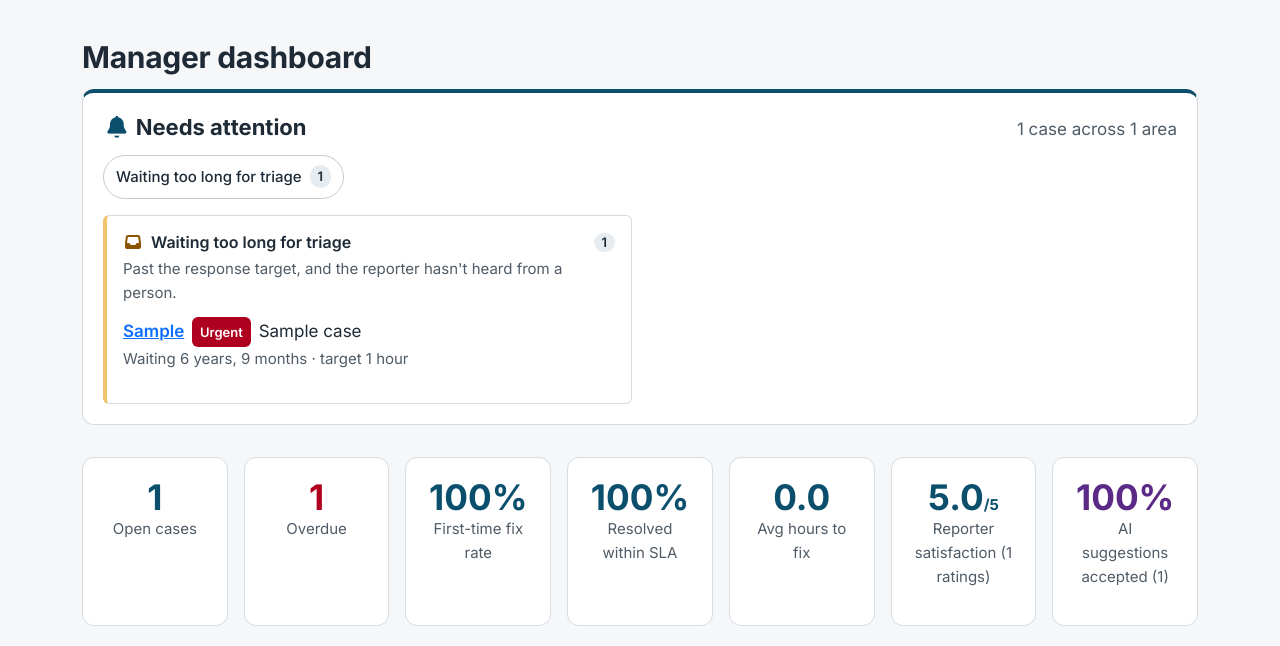
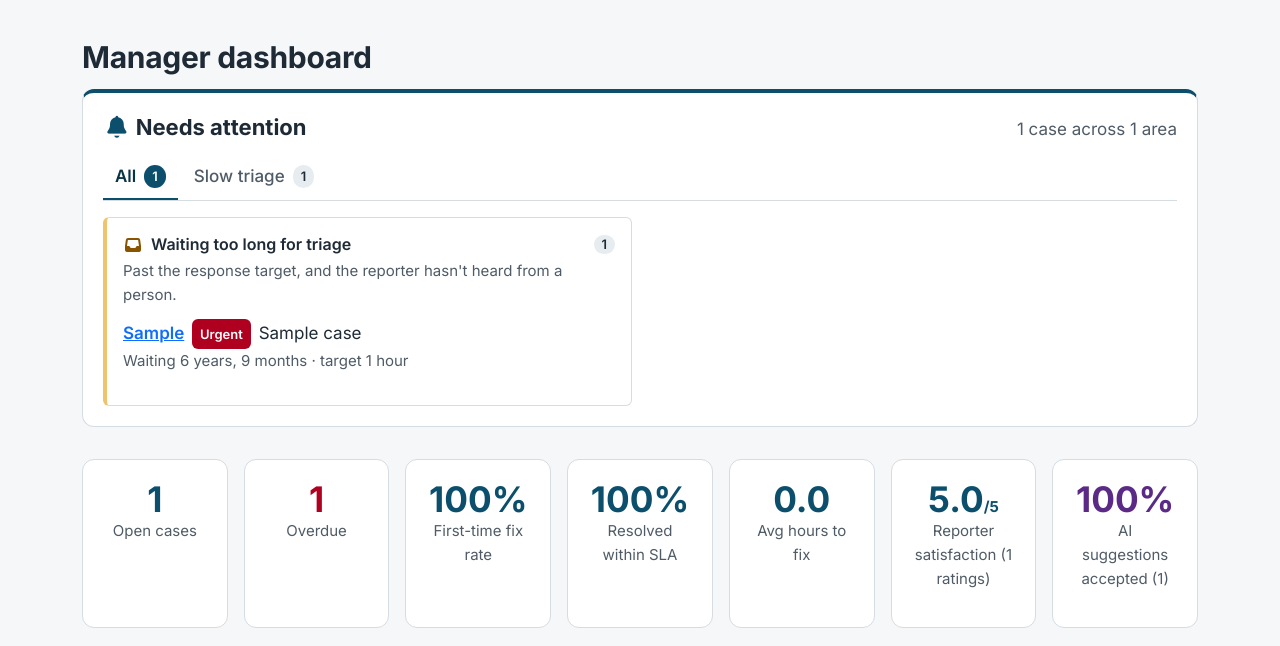
Before and after one commit to ctr-code/fix-it-at-work, a Django app: page /dashboard/ in a window 1280 px wide. Shown: the part 65-711 px from the top of the page. Run offline with Django 5.2, Linux system fonts and the light colour scheme; a user stored in the database is signed in; tables that the repository leaves empty hold one stand-in row (values such as "Sample post"); some libraries are stand-ins or nearby versions.

Commit message:
Show the Needs attention groups in tabs on the dashboard
The groups now sit under tabs (All, Overdue, Due soon, No officer, Slow
triage, No reply yet, Unhappy reporters) with counts. All shows every
group with its five worst cases and a Show all button; a group's tab
shows only that group, full width, with every case. The tabs work with
arrow keys, remember the last choice, and become a button grid on
narrower screens.

Co-Authored-By: Claude Opus 5.5 <noreply@anthropic.com>

```diff
--- a/cases/templates/cases/dashboard.html
+++ b/cases/templates/cases/dashboard.html
@@ -16,18 +16,31 @@
             {% if attention %}<p class="mb-0 text-muted">{{ attention_total }} case{{ attention_total|pluralize }} across {{ attention|length }} area{{ attention|length|pluralize }}</p>{% endif %}
         </div>
         {% if attention %}
-        <ul class="attention-jump" aria-label="Jump to an area">
-            {% for g in attention %}<li><a href="#attention-{{ g.key }}" class="attention-chip tone-{{ g.key }}">{{ g.title }} <span class="tab-count">{{ g.total }}</span></a></li>{% endfor %}
+        {% comment %}
+        Tabs: "All" shows every group with its five worst cases; a group's own tab shows only that group, with
+        every case in it (static/js/attention-tabs.js). Without the script, all groups and all cases show.
+        {% endcomment %}
+        <ul class="nav nav-tabs queue-tabs attention-tabs" role="tablist" aria-label="Show" data-attention-tabs hidden>
+            <li class="nav-item" role="presentation">
+                <button type="button" class="nav-link active" role="tab" id="attention-tab-all" aria-selected="true"
+                        aria-controls="attention-groups" data-attention-tab="all">All <span class="tab-count">{{ attention_total }}</span></button>
+            </li>
+            {% for g in attention %}
+            <li class="nav-item" role="presentation">
+                <button type="button" class="nav-link" role="tab" id="attention-tab-{{ g.key }}" aria-selected="false" tabindex="-1"
+                        aria-controls="attention-groups" data-attention-tab="{{ g.key }}">{{ g.tab }} <span class="tab-count">{{ g.total }}</span></button>
+            </li>
+            {% endfor %}
         </ul>
-        <div class="row g-3">
+        <div class="row g-3" id="attention-groups" role="tabpanel" aria-labelledby="attention-tab-all" data-attention-groups>
             {% for g in attention %}
-            <div class="col-lg-6">
+            <div class="col-lg-6 attention-col" data-attention-group="{{ g.key }}">
                 <section class="attention-group tone-{{ g.key }}" id="attention-{{ g.key }}" aria-labelledby="attention-{{ g.key }}-title">
                     <h3 class="attention-group-title" id="attention-{{ g.key }}-title"><i class="fa-solid {{ g.icon }}" aria-hidden="true"></i> {{ g.title }} <span class="tab-count">{{ g.total }}</span></h3>
                     <p class="attention-help">{{ g.help }}</p>
                     <ul class="attention-list">
                         {% for c, note in g.items %}
-                        <li>
+                        <li{% if forloop.counter > attention_shown %} data-attention-extra{% endif %}>
                             <a href="{% url 'case_detail' c.reference %}" class="fw-semibold">{{ c.reference }}</a>
                             {% if c.priority %}{% include "cases/_pri.html" with p=c.priority %}{% endif %}
                             <span class="attention-title">{{ c.title }}</span>
@@ -36,7 +49,7 @@
                         {% endfor %}
                     </ul>
                     {% if g.more %}
-                    <a class="small fw-semibold" href="{% url 'triage_queue' %}{% if g.key == 'slow-triage' %}#triage{% elif g.key == 'slow-reply' %}#reply{% elif g.key == 'unhappy' %}#unhappy{% else %}#teams{% endif %}">and {{ g.more }} more in the Case queue <i class="fa-solid fa-arrow-right" aria-hidden="true"></i></a>
+                    <button type="button" class="btn btn-link btn-sm p-0 fw-semibold" data-attention-show="{{ g.key }}" hidden>Show all {{ g.total }} <i class="fa-solid fa-arrow-right" aria-hidden="true"></i></button>
                     {% endif %}
                 </section>
             </div>
@@ -137,4 +150,5 @@
 {% block extra_body %}
 {{ trend_chart|json_script:"trend-data" }}
 <script src="{% static 'js/trend-chart.js' %}"></script>
+<script src="{% static 'js/attention-tabs.js' %}"></script>
 {% endblock extra_body %}
--- a/cases/views.py
+++ b/cases/views.py
@@ -545,7 +545,7 @@ def _dashboard_stats():
 
 DUE_SOON = timedelta(hours=24)
 REPLY_WAIT = timedelta(hours=24)
-ATTENTION_SHOWN = 5  # rows shown in each group; the rest are counted
+ATTENTION_SHOWN = 5  # rows each group shows under "All"; its own tab shows every case
 
 
 def _who(c):
@@ -586,19 +586,21 @@ def _needs_attention(now):
                for c in _unhappy_reporters()]
 
     groups = [
-        ('overdue', 'Overdue', 'Past the date we promised the reporter.', 'fa-clock', overdue),
-        ('due-soon', 'Due in the next 24 hours', 'Check these are on track.', 'fa-hourglass-half', due_soon),
-        ('no-officer', 'Urgent or unsafe, no officer', 'Nobody has been sent yet.', 'fa-user-slash', no_officer),
-        ('slow-triage', 'Waiting too long for triage', "Past the response target, and the reporter hasn't heard from a person.",
-         'fa-inbox', slow_triage),
-        ('slow-reply', 'Fixed, no reply after a day', 'The outcome letter is still waiting for approval.',
+        ('overdue', 'Overdue', 'Overdue', 'Past the date we promised the reporter.', 'fa-clock', overdue),
+        ('due-soon', 'Due soon', 'Due in the next 24 hours', 'Check these are on track.', 'fa-hourglass-half',
+         due_soon),
+        ('no-officer', 'No officer', 'Urgent or unsafe, no officer', 'Nobody has been sent yet.', 'fa-user-slash',
+         no_officer),
+        ('slow-triage', 'Slow triage', 'Waiting too long for triage',
+         "Past the response target, and the reporter hasn't heard from a person.", 'fa-inbox', slow_triage),
+        ('slow-reply', 'No reply yet', 'Fixed, no reply after a day', 'The outcome letter is still waiting for approval.',
          'fa-envelope', slow_reply),
-        ('unhappy', 'Unhappy reporters', 'Rated the fix 2/5 or lower in the last four weeks.', 'fa-face-frown', unhappy),
+        ('unhappy', 'Unhappy reporters', 'Unhappy reporters', 'Rated the fix 2/5 or lower in the last four weeks.',
+         'fa-face-frown', unhappy),
     ]
-    return [{'key': key, 'title': title, 'help': help_text, 'icon': icon, 'total': len(items),
-             'items': items[:ATTENTION_SHOWN], 'more': max(len(items) - ATTENTION_SHOWN, 0),
-             'case_ids': {c.pk for c, _ in items}}
-            for key, title, help_text, icon, items in groups if items]
+    return [{'key': key, 'tab': tab, 'title': title, 'help': help_text, 'icon': icon, 'total': len(items),
+             'items': items, 'more': max(len(items) - ATTENTION_SHOWN, 0), 'case_ids': {c.pk for c, _ in items}}
+            for key, tab, title, help_text, icon, items in groups if items]
 
 
 TREND_WEEKS = 8
@@ -709,7 +711,7 @@ def dashboard(request):
     ctx.update({'teams': teams, 'categories': categories, 'max_cat': max_cat,
                 'trends': trends,
                 'trend_chart': {'weeks': trends['weeks'], 'stages': trends['stages']},
-                'attention': attention, 'attention_total': len(set().union(*(g['case_ids'] for g in attention)))})
+                'attention': attention, 'attention_shown': ATTENTION_SHOWN, 'attention_total': len(set().union(*(g['case_ids'] for g in attention)))})
     return render(request, 'cases/dashboard.html', ctx)
 
 
--- a/static/css/style.css
+++ b/static/css/style.css
@@ -593,9 +593,6 @@ main { margin-bottom: var(--space-10); }
 .attention { border-top: 4px solid var(--brand); }
 .attention-head { display: flex; flex-wrap: wrap; align-items: baseline; justify-content: space-between; gap: var(--space-2) var(--space-4); }
 .attention-head h2 i { color: var(--brand); }
-.attention-jump { display: flex; flex-wrap: wrap; gap: var(--space-2); margin: var(--space-3) 0 var(--space-4); padding: 0; list-style: none; }
-.attention-chip { display: inline-flex; align-items: center; gap: var(--space-2); min-height: var(--control-height); padding: var(--space-1) var(--space-3); border: var(--border-width) solid var(--border-control); border-radius: var(--radius-pill); background: var(--white); color: var(--ink); font-size: var(--fs-small); font-weight: var(--fw-medium); text-decoration: none; }
-.attention-chip:hover { border-color: var(--brand); color: var(--brand-dark); }
 .attention-group { height: 100%; padding: var(--space-4); border: var(--border-width) solid var(--border); border-left: 4px solid var(--warning-border); border-radius: var(--radius-md); background: var(--white); scroll-margin-top: calc(var(--nav-offset) + var(--space-4)); }
 .attention-group.tone-overdue, .attention-group.tone-no-officer { border-left-color: var(--urgent); }
 .attention-group-title { display: flex; align-items: center; gap: var(--space-2); margin: 0 0 var(--space-1); font-size: var(--fs-label); font-weight: var(--fw-semibold); }
@@ -608,7 +605,6 @@ main { margin-bottom: var(--space-10); }
 .attention-list li:first-child { border-top: 0; padding-top: 0; }
 .attention-title { flex: 1 1 12rem; min-width: 0; }
 .attention-note { flex-basis: 100%; font-size: var(--fs-small); color: var(--muted); }
-.attention-chip.tone-overdue, .attention-chip.tone-no-officer { border-color: var(--urgent-border); }
 
 /* Dashboard trend charts (static/js/trend-chart.js draws the weekly columns) */
 .chart-legend { display: flex; flex-wrap: wrap; gap: var(--space-1) var(--space-4); margin: 0 0 var(--space-2); padding: 0; list-style: none; font-size: var(--fs-small); color: var(--ink); }
@@ -655,3 +651,17 @@ main { margin-bottom: var(--space-10); }
 .locate-status.is-ok { color: var(--ink); }
 .locate-status.is-error { color: var(--urgent); }
 .map-link { white-space: nowrap; }
+
+/* Needs attention tabs (static/js/attention-tabs.js). Reuses the Case queue tab look; there are seven,
+   so on phones and tablets they become a grid of buttons. */
+.attention-tabs { margin-top: var(--space-3); }
+@media (min-width: 1200px) { .attention-tabs.queue-tabs .nav-link { padding-left: var(--space-3); padding-right: var(--space-3); } }
+/* Below 1200px the seven tabs don't fit in a row, so use the button grid the Case queue uses on phones */
+@media (min-width: 992px) and (max-width: 1199.98px) {
+    .attention-tabs.queue-tabs { display: grid; grid-template-columns: repeat(4, minmax(0, 1fr)); gap: var(--space-2); overflow: visible; border-bottom: 0; }
+    .attention-tabs.queue-tabs .nav-link { width: 100%; justify-content: space-between; padding: var(--space-2) var(--space-3); white-space: normal; line-height: 1.25; text-align: left; border: var(--border-width) solid var(--border-control); border-radius: var(--radius-md); background: var(--white); }
+    .attention-tabs.queue-tabs .nav-link:hover { border-color: var(--brand); }
+    .attention-tabs.queue-tabs .nav-link.active { border-color: var(--brand); background: var(--brand-tint); box-shadow: inset 0 0 0 1px var(--brand); }
+}
+@media (max-width: 991.98px) { .attention-tabs.queue-tabs { grid-template-columns: repeat(3, minmax(0, 1fr)); } }
+@media (max-width: 575.98px) { .attention-tabs.queue-tabs { grid-template-columns: 1fr 1fr; } }
--- /dev/null
+++ b/static/js/attention-tabs.js
@@ -0,0 +1,60 @@
+/* jshint esversion: 6 */
+// Tabs over the dashboard's "Needs attention" groups.
+// - "All" shows every group, each with its first five cases ([data-attention-extra] rows are hidden) and a
+//   "Show all N" button that opens that group's tab.
+// - A group's tab shows only that group, full width, with every case in it.
+// Arrow keys, Home and End move between tabs (the usual tab keyboard pattern). The chosen tab is remembered
+// on this device. Without this script every group and every case shows.
+(() => {
+    "use strict";
+
+    const bar = document.querySelector("[data-attention-tabs]");
+    const panel = document.querySelector("[data-attention-groups]");
+    if (!bar || !panel) { return; }
+    const tabs = Array.from(bar.querySelectorAll("[data-attention-tab]"));
+    const groups = Array.from(panel.querySelectorAll("[data-attention-group]"));
+    const KEY = "fiaw-attention-tab";
+    const load = () => { try { return window.localStorage.getItem(KEY); } catch (e) { return null; } };
+    const save = (v) => { try { window.localStorage.setItem(KEY, v); } catch (e) { /* blocked */ } };
+
+    const select = (key, focus) => {
+        const tab = tabs.find((t) => t.dataset.attentionTab === key) || tabs[0];
+        const chosen = tab.dataset.attentionTab;
+        tabs.forEach((t) => {
+            const on = t === tab;
+            t.classList.toggle("active", on);
+            t.setAttribute("aria-selected", String(on));
+            t.tabIndex = on ? 0 : -1;
+        });
+        panel.setAttribute("aria-labelledby", tab.id);
+        groups.forEach((g) => {
+            const one = chosen !== "all";
+            g.hidden = one && g.dataset.attentionGroup !== chosen;
+            g.classList.toggle("col-lg-6", !one);          // a single group gets the full width
+            g.querySelectorAll("[data-attention-extra]").forEach((row) => { row.hidden = !one; });
+            g.querySelectorAll("[data-attention-show]").forEach((b) => { b.hidden = one; });
+        });
+        save(chosen);
+        if (focus) { tab.focus(); }
+    };
+
+    tabs.forEach((tab, i) => {
+        tab.addEventListener("click", () => select(tab.dataset.attentionTab));
+        tab.addEventListener("keydown", (e) => {
+            const next = { ArrowRight: i + 1, ArrowLeft: i - 1, Home: 0, End: tabs.length - 1 }[e.key];
+            if (next === undefined) { return; }
+            e.preventDefault();
+            select(tabs[(next + tabs.length) % tabs.length].dataset.attentionTab, true);
+        });
+    });
+    // "Show all 13" under a group opens its tab, then takes focus back to the top of the list
+    panel.querySelectorAll("[data-attention-show]").forEach((button) => {
+        button.addEventListener("click", () => {
+            select(button.dataset.attentionShow, true);
+            bar.scrollIntoView({ block: "nearest" });
+        });
+    });
+
+    bar.hidden = false;
+    select(load() || "all");
+})();
```
Also changed, not shown: cases/tests.py (+15 -5 lines).
